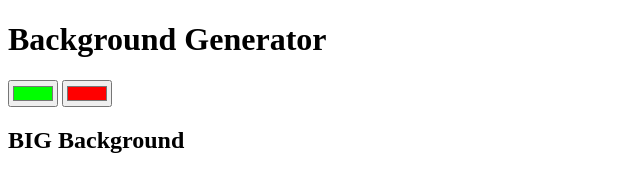
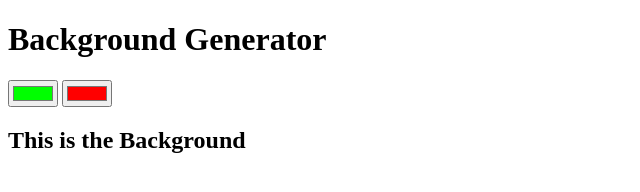
Before and after one commit to KionLab/background-generator, a plain HTML site: page index.html in a window 1280 px wide. Shown: the whole page, without its empty margins (0-640 px from the left). Drawn offline with Linux system fonts and the light colour scheme.

Commit message:
reverting this is the backgroung

```diff
--- a/index.html
+++ b/index.html
@@ -8,7 +8,7 @@
 	<h1>Background Generator</h1>
 	<input class="color1" type="color" name="color1" value="#00ff00">
 	<input class="color2" type="color" name="color2" value="#ff0000">
-	<h2>BIG Background</h2>
+	<h2>This is the Background</h2>
 	<h3></h3>
 	<script type="text/javascript" src="script.js"></script>
 </body>
```
